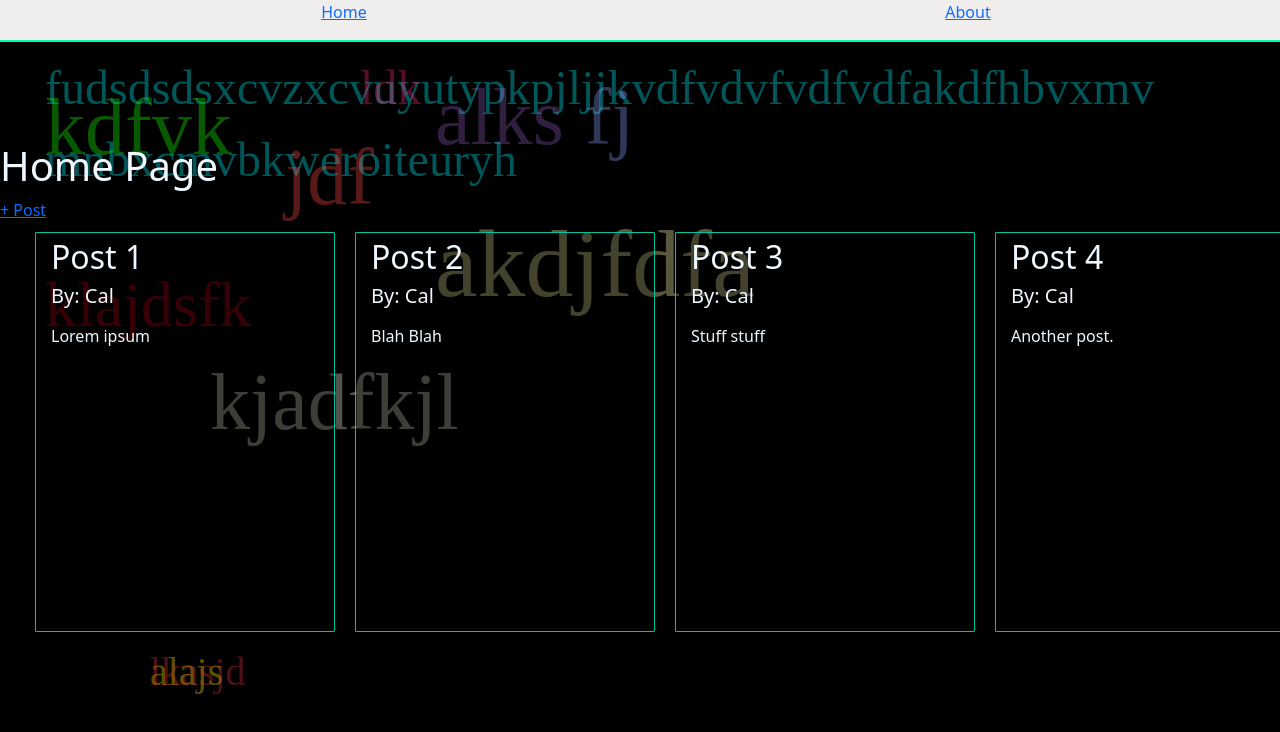
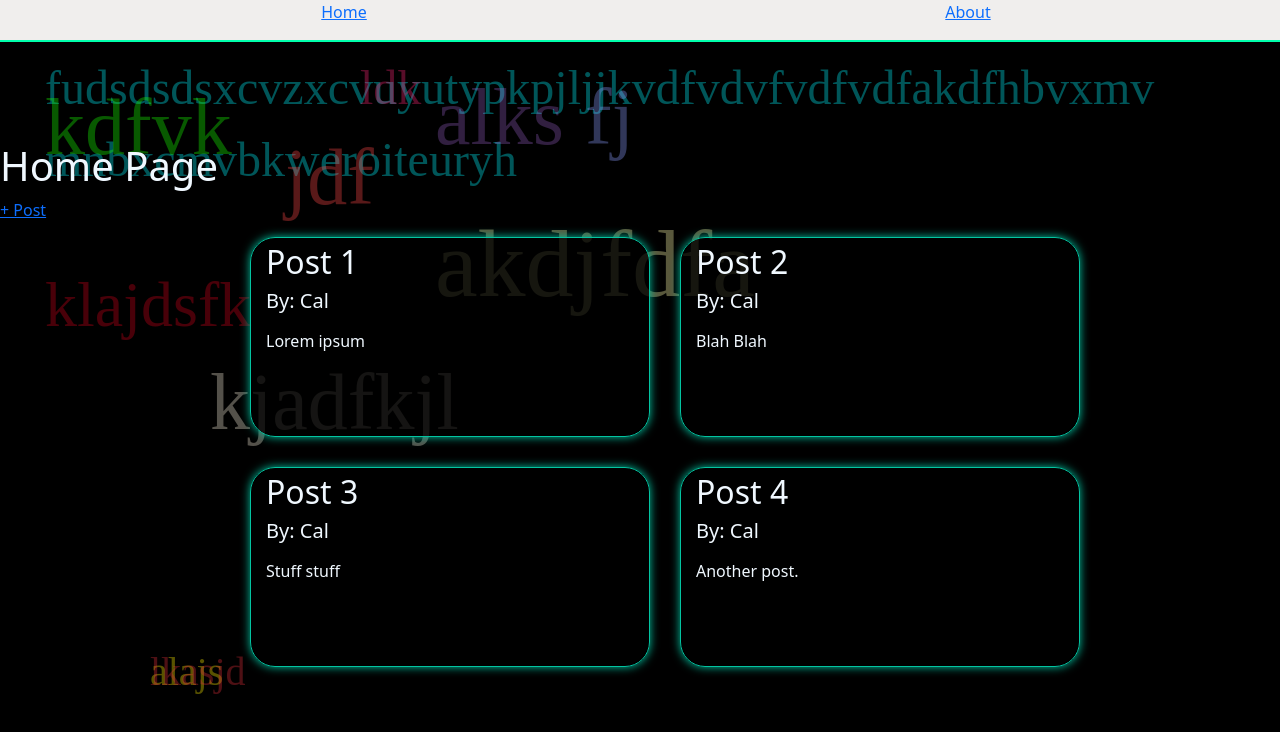
Before and after one commit to cpaschall/react-blog, a React (Create React App) app: page / in a window 1280 px wide. Shown: the top 732 px of the page. Built offline with nearby package versions, Linux system fonts and the light colour scheme; a web font is replaced by a local one.

Commit message:
styling card component

```diff
--- a/src/components/Blog/AllPosts.js
+++ b/src/components/Blog/AllPosts.js
@@ -11,6 +11,7 @@ const AllPosts =(props) => {
                 author={item.author}
                 // date={props.items[0].date}
                 post={item.post}
+                bg={item.bg}
                />
             ))}
             {/* <BlogPost
--- a/src/components/Blog/BlogPost.js
+++ b/src/components/Blog/BlogPost.js
@@ -4,7 +4,7 @@ import './BlogPost.css';
 const BlogPost = (props) => {
 
     return (
-        <BlogCard className='blog-post'>
+        <BlogCard className='blog-post' style={{backgroundImage: props.bg}}>
             <div>
                 <div>
                     <h2>{props.title}</h2>
--- a/src/components/Pages/Home.js
+++ b/src/components/Pages/Home.js
@@ -13,7 +13,8 @@ const blogPosts = [
     title: 'Post 1',
     author: 'Cal',
   //   date: new Date(2023, 1, 3),
-    post: "Lorem ipsum"
+    post: "Lorem ipsum",
+    bg: "../../assets/images/mountain-range.png"
   },
   {
     id: 2,
--- a/src/components/UI/BlogCard.css
+++ b/src/components/UI/BlogCard.css
@@ -1,20 +1,24 @@
 .card {
     border-radius: 1px;
     border: 1px solid #03C4A1;
-    width: 500px;
-    height: 400px;
-    margin: 10px;
+    border-radius: 25px;
+    width: 400px;
+    height: 200px;
+    margin: 15px;
     left: 25px;
     padding: 5px 15px;
-    /* box-shadow: 1px 1px 3px #00FFAB; */
-    background-color: rgba(0, 0, 0, .25);
+    box-shadow: 0px 0px 10px #03C4A1;
+    background-color: rgba(0, 0, 0, .75);
     color: aliceblue;
-    flex: 1;
+    /* flex: 1; */
     /* justify-content: center; */
 }
 
 .card:hover {
-    flex: 2;
+    box-shadow: 0px 0px 20px #03C4A1;
+    /* background-color: rgba(0, 0, 0, 0.5); */
+    /* width: 225px; */
+    /* flex: 2; */
     /* height: 410px; */
     /* width: 325px; */
 }
```
Also changed, not shown: src/assets/images/mountain-range.png (added).
